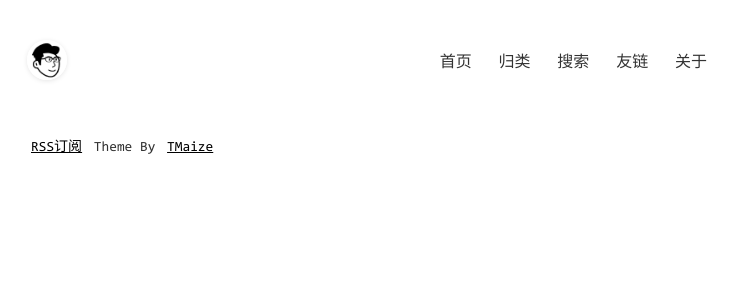
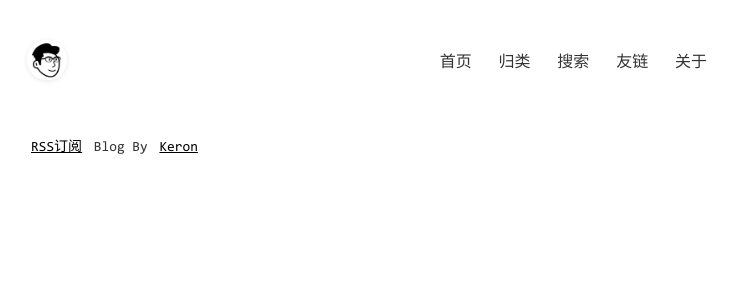
Before and after one commit to Keron-Dev/keron-dev.github.io, a Jekyll site: the page built from index.html, in a window 1280 px wide. Shown: the top 300 px of the page, without its empty margins (273-1011 px from the left). Built offline with Jekyll 4.4.1, drawn with Linux system fonts in a browser that asks for light colours.

Commit message:
Update footer.html

```diff
--- a/_includes/footer.html
+++ b/_includes/footer.html
@@ -2,8 +2,8 @@
   <span>{{ site.footerText }}</span>
   <a href="{{ site.baseurl }}/static/xml/rss.xml">RSS订阅</a>
   {%- comment %} 请保留主题来源，么么哒~ {% endcomment %}
-  <span>Theme By</span>
-  <a href="https://github.com/TMaize/tmaize-blog">TMaize</a>
+  <span>Blog By</span>
+  <a href="https://github.com/Keron-Dev/keron-dev.github.io">Keron</a>
 </footer>
 <div id="to-top">
   <span></span>
```
